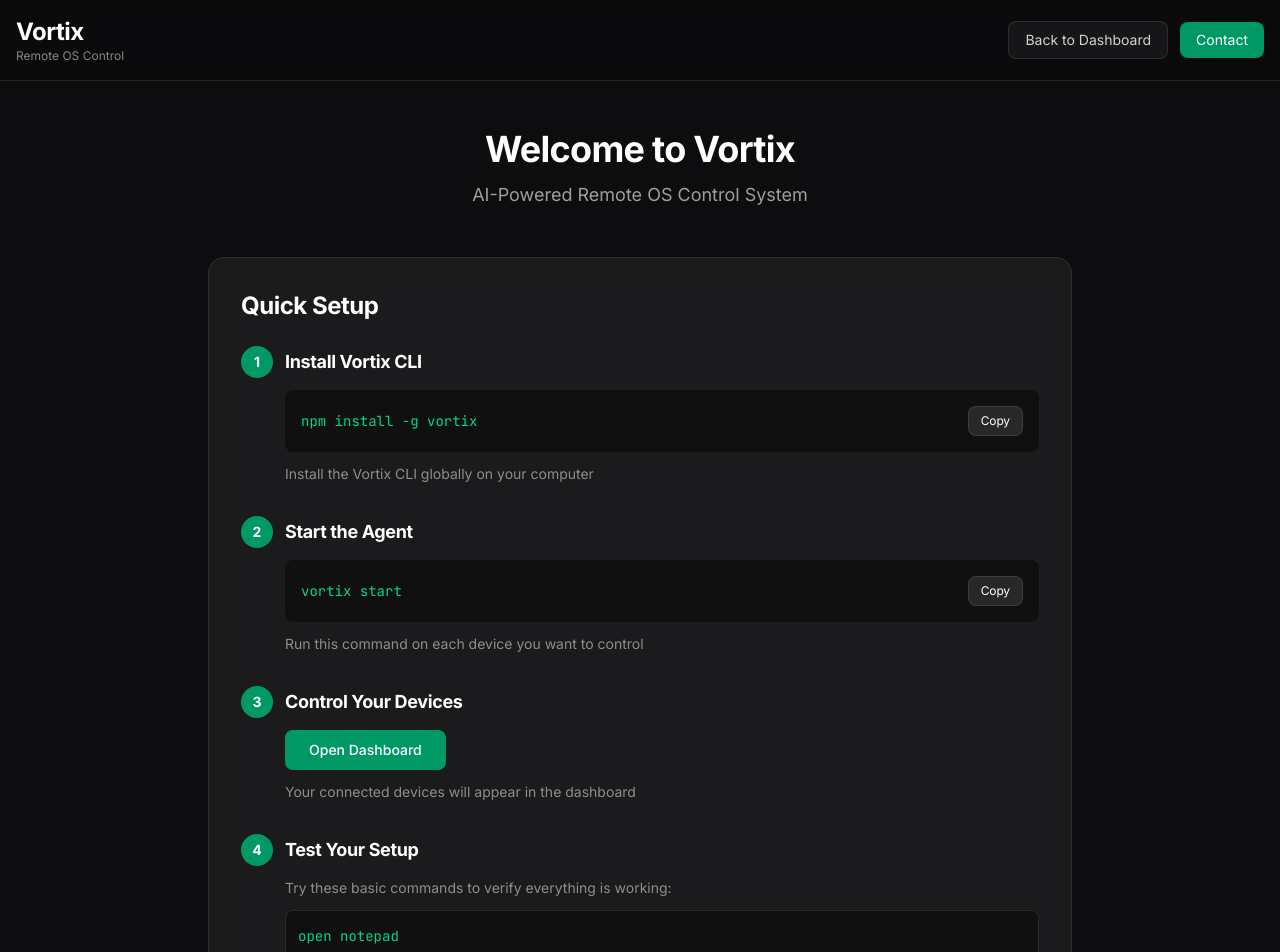
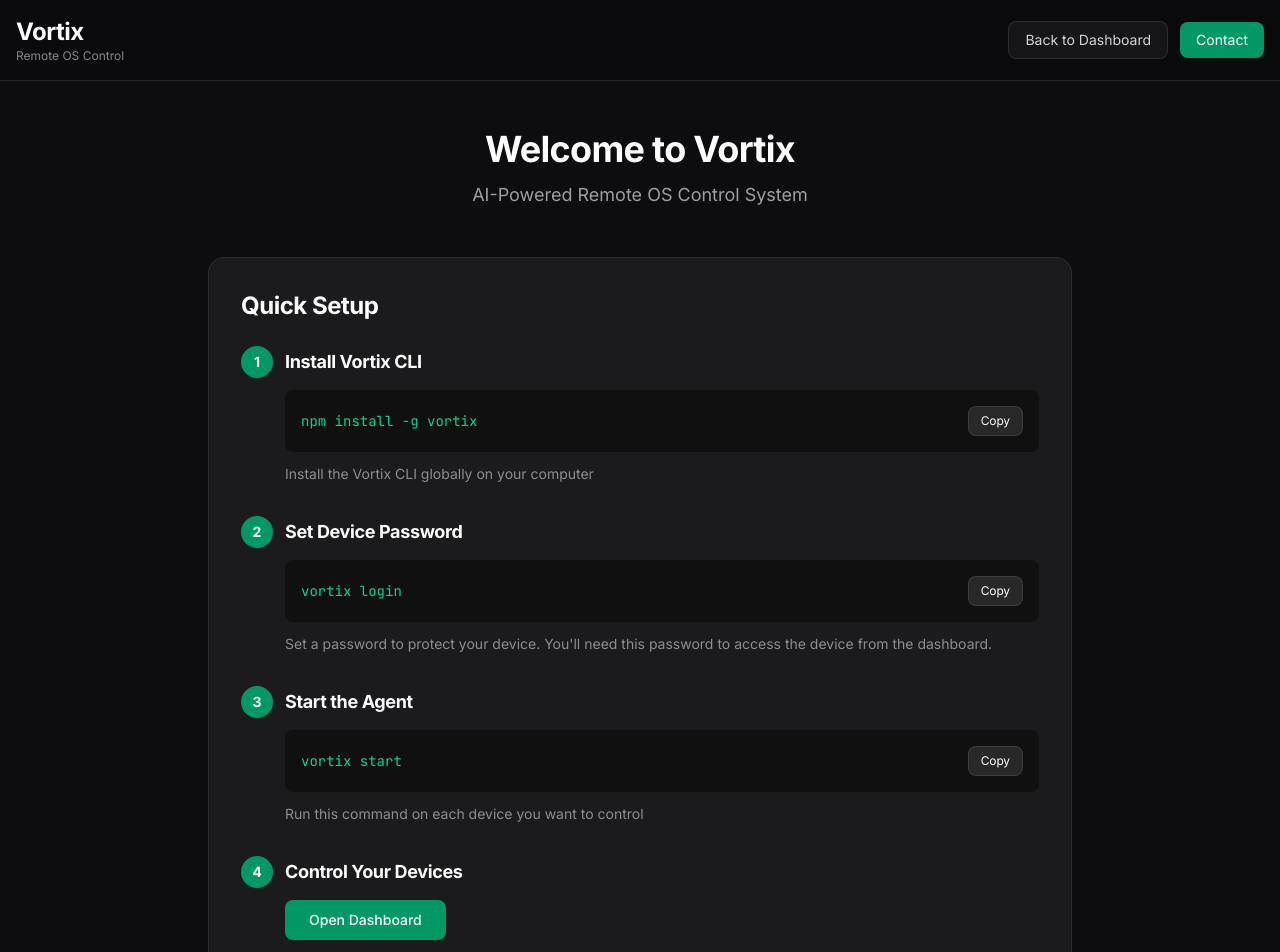
Before and after one commit to Vaibhav262610/vortix, a Next.js app in the folder dashboard/: page /setup in a window 1280 px wide. Shown: the top 952 px of the page. Built offline with nearby package versions, Linux system fonts and the light colour scheme.

Commit message:
Update setup guide with password step

```diff
--- a/dashboard/app/setup/page.tsx
+++ b/dashboard/app/setup/page.tsx
@@ -102,6 +102,34 @@ export default function SetupPage() {
 								2
 							</div>
 							<h4 className="text-lg font-semibold text-white">
+								Set Device Password
+							</h4>
+						</div>
+						<div className="ml-11">
+							<div className="bg-black/40 rounded-lg p-4 mb-3 flex items-center justify-between">
+								<code className="text-emerald-400 font-mono text-sm">
+									vortix login
+								</code>
+								<button
+									onClick={() => copyToClipboard("vortix login", "login")}
+									className="ml-4 px-3 py-1.5 text-xs bg-white/10 hover:bg-white/20 rounded-lg text-white transition border border-white/10">
+									{copiedCommand === "login" ? "✓ Copied" : "Copy"}
+								</button>
+							</div>
+							<p className="text-white/50 text-sm">
+								Set a password to protect your device. You'll need this password
+								to access the device from the dashboard.
+							</p>
+						</div>
+					</div>
+
+					{/* Step 3 */}
+					<div className="mb-8">
+						<div className="flex items-center gap-3 mb-3">
+							<div className="w-8 h-8 rounded-full bg-emerald-600 flex items-center justify-center text-white font-bold text-sm">
+								3
+							</div>
+							<h4 className="text-lg font-semibold text-white">
 								Start the Agent
 							</h4>
 						</div>
@@ -122,11 +150,11 @@ export default function SetupPage() {
 						</div>
 					</div>
 
-					{/* Step 3 */}
+					{/* Step 4 */}
 					<div className="mb-8">
 						<div className="flex items-center gap-3 mb-3">
 							<div className="w-8 h-8 rounded-full bg-emerald-600 flex items-center justify-center text-white font-bold text-sm">
-								3
+								4
 							</div>
 							<h4 className="text-lg font-semibold text-white">
 								Control Your Devices
@@ -139,16 +167,17 @@ export default function SetupPage() {
 								Open Dashboard
 							</Link>
 							<p className="text-white/50 text-sm mt-3">
-								Your connected devices will appear in the dashboard
+								Click on a device and enter its password to unlock and control
+								it
 							</p>
 						</div>
 					</div>
 
-					{/* Step 4 - Testing */}
+					{/* Step 5 - Testing */}
 					<div>
 						<div className="flex items-center gap-3 mb-3">
 							<div className="w-8 h-8 rounded-full bg-emerald-600 flex items-center justify-center text-white font-bold text-sm">
-								4
+								5
 							</div>
 							<h4 className="text-lg font-semibold text-white">
 								Test Your Setup
```
